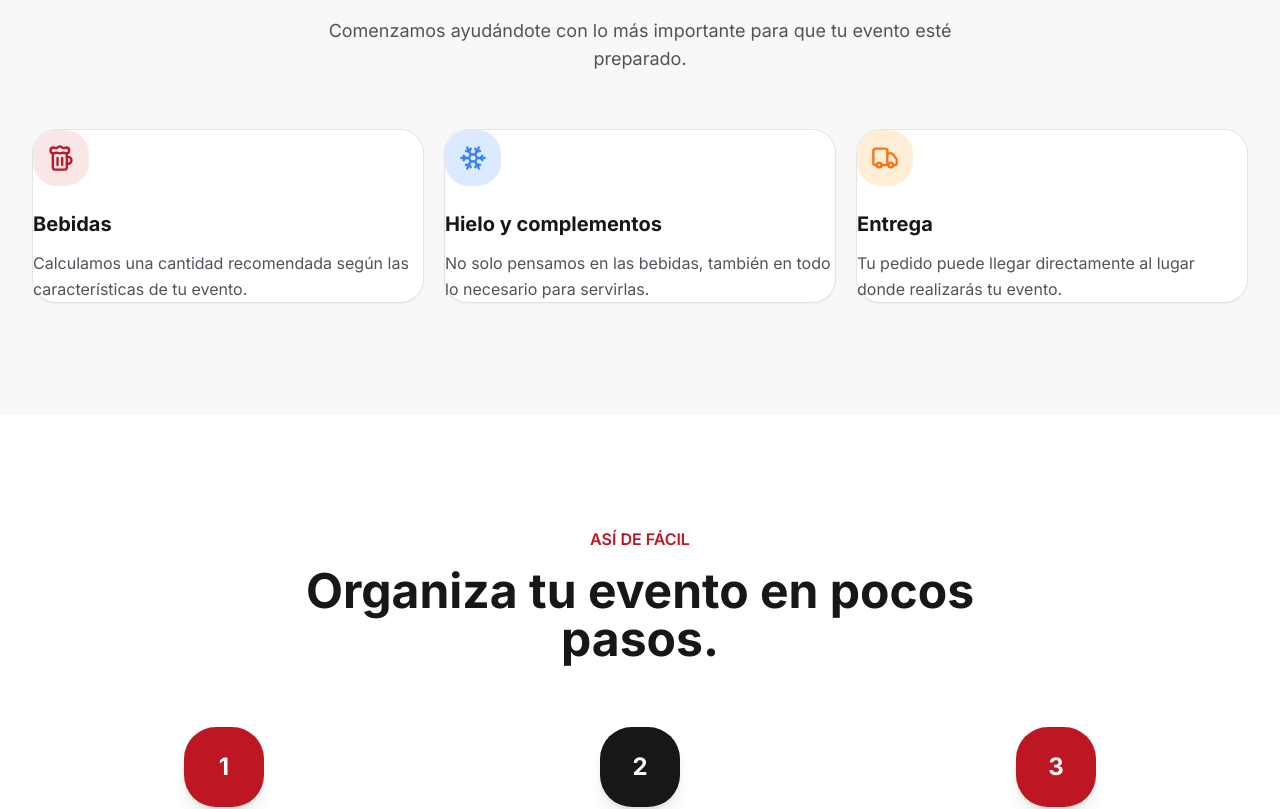
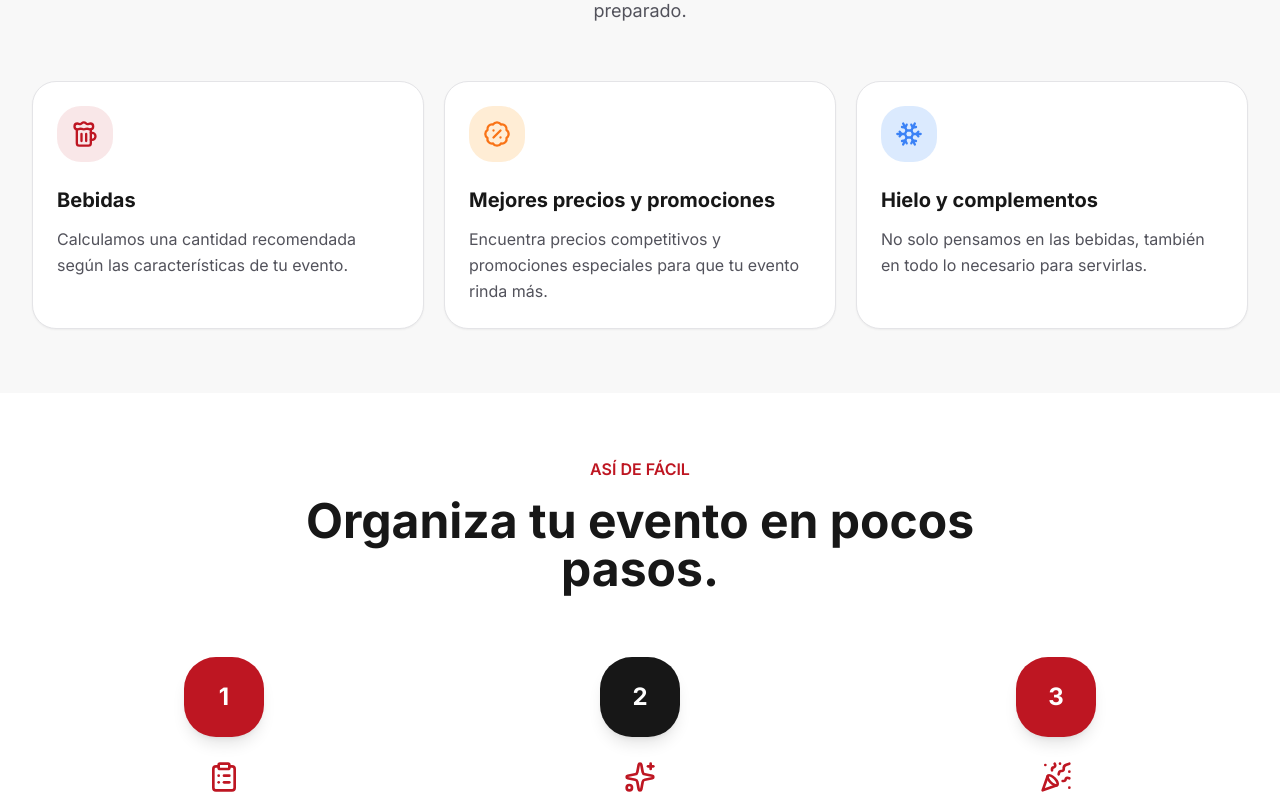
Before and after one commit to JorgeLuisGomezOlmos/eventa, a React (Vite) app: page / in a window 1280 px wide. Shown: the part 1080-1889 px from the top of the page. Built offline with nearby package versions, Linux system fonts and the light colour scheme.

Commit message:
se modificaron unos estilos del home

```diff
--- a/src/components/layout/Navbar.tsx
+++ b/src/components/layout/Navbar.tsx
@@ -94,8 +94,7 @@ function Navbar() {
                 group
                 flex
                 shrink-0
-                items-center
-              "
+                items-center"
             >
               <img
                 src="/images/logo-six-gomez.png"
--- a/src/pages/HomePage.tsx
+++ b/src/pages/HomePage.tsx
@@ -8,6 +8,7 @@ import {
   Sparkles,
   Truck,
   CheckCircle2,
+  BadgePercent,
 } from "lucide-react";
 
 import Container from "../components/layout/Container";
@@ -475,7 +476,7 @@ const HomePage = () => {
 
       {/* ================= SERVICIOS ================= */}
 
-      <section id="servicios" className="py-16 sm:py-20 lg:py-28">
+      <section id="servicios" className="py-16 sm:py-20 lg:py-16">
         <Container>
           <div className="mx-auto max-w-2xl text-center">
             <span className="font-semibold text-primary">
@@ -496,7 +497,7 @@ const HomePage = () => {
 
           <div className="mt-10 grid gap-4 sm:mt-12 sm:gap-5 md:grid-cols-3 lg:mt-14">
 
-            <Card className="group hover:-translate-y-2 hover:shadow-xl">
+            <Card className="group hover:-translate-y-2 hover:shadow-xl p-6">
               <div className="flex h-14 w-14 items-center justify-center rounded-2xl bg-primary/10 text-primary">
                 <Beer size={28} />
               </div>
@@ -511,7 +512,24 @@ const HomePage = () => {
               </p>
             </Card>
 
-            <Card className="group hover:-translate-y-2 hover:shadow-xl">
+            <Card className="group p-6 transition-all duration-300 hover:-translate-y-2 hover:shadow-xl">
+
+              <div className="flex h-14 w-14 items-center justify-center rounded-2xl bg-orange-100 text-orange-500 transition-all duration-300 group-hover:scale-105">
+                <BadgePercent size={28} />
+              </div>
+
+              <h3 className="mt-6 text-xl font-bold text-brandDark">
+                Mejores precios y promociones
+              </h3>
+
+              <p className="mt-3 leading-relaxed text-zinc-600">
+                Encuentra precios competitivos y promociones especiales
+                para que tu evento rinda más.
+              </p>
+
+            </Card>
+
+            <Card className="group hover:-translate-y-2 hover:shadow-xl p-6">
               <div className="flex h-14 w-14 items-center justify-center rounded-2xl bg-blue-100 text-blue-500">
                 <Snowflake size={28} />
               </div>
@@ -526,20 +544,7 @@ const HomePage = () => {
               </p>
             </Card>
 
-            <Card className="group hover:-translate-y-2 hover:shadow-xl">
-              <div className="flex h-14 w-14 items-center justify-center rounded-2xl bg-orange-100 text-orange-500">
-                <Truck size={28} />
-              </div>
 
-              <h3 className="mt-6 text-xl font-bold text-brandDark">
-                Entrega
-              </h3>
-
-              <p className="mt-3 leading-relaxed text-zinc-600">
-                Tu pedido puede llegar directamente al lugar donde realizarás
-                tu evento.
-              </p>
-            </Card>
 
           </div>
         </Container>
@@ -549,7 +554,7 @@ const HomePage = () => {
 
       <section
         id="como-funciona"
-        className="bg-white py-20 lg:py-28"
+        className="bg-white py-20 lg:py-16"
       >
         <Container>
           <div className="mx-auto max-w-2xl text-center">
@@ -626,7 +631,7 @@ const HomePage = () => {
 
       {/* ================= BENEFICIOS ================= */}
 
-      <section className="py-20 lg:py-28">
+      <section className="py-20 lg:py-16">
         <Container>
           <div className="grid items-center gap-12 lg:grid-cols-2">
 
@@ -751,7 +756,7 @@ const HomePage = () => {
             <Link to="/crear-evento">
               <Button
                 variant="secondary"
-                className="mt-8 bg-white text-black hover:bg-zinc-100"
+                className="mt-8 bg-white text-slate-900 hover:bg-zinc-100"
               >
                 🎉 Crear mi evento
                 <ArrowRight size={18} className="ml-2" />
```
Also changed, not shown: public/images/logo-six-gomez.png.
